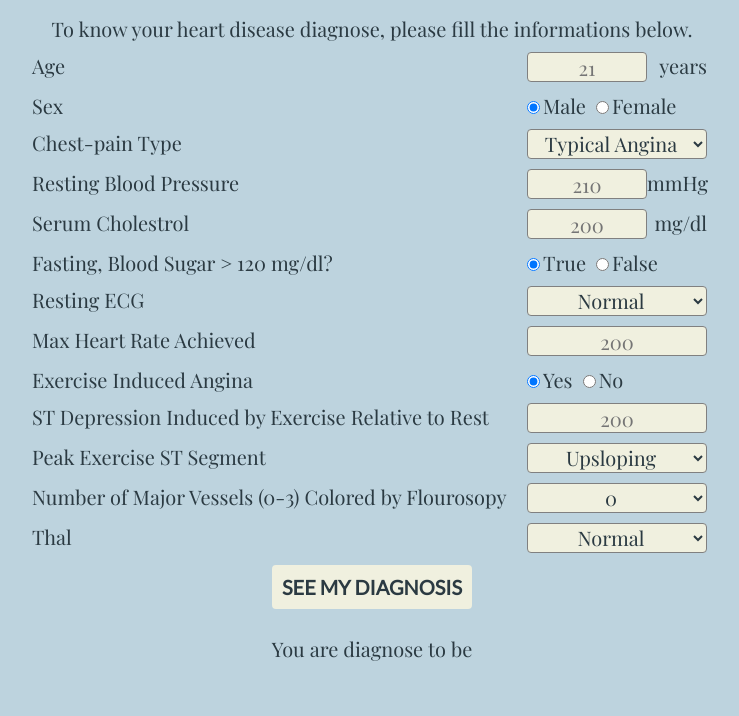
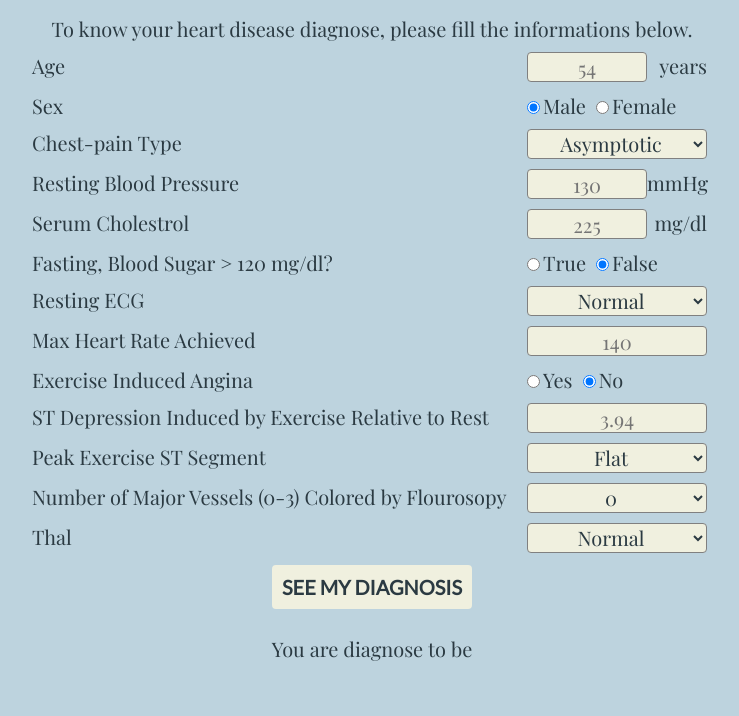
Before and after one commit to deborrrrrah/Heart-Disease-Classification, a Flask app: page / in a window 1280 px wide. Shown: the part 71-787 px from the top of the page, without its empty margins (268-1007 px from the left). Run offline with Flask 2, Linux system fonts and the light colour scheme; parts of the project's set-up code (start-up, migrations or seed data) failed here and were passed over.

Commit message:
fix default

```diff
--- a/templates/index.html
+++ b/templates/index.html
@@ -28,7 +28,7 @@
                     <div class="label"><label for="age">Age</label></div>
                     <img class="check_img" src="static/exclamation.png" id="check1" style="display: none">
                     <div class="input">
-                        <input type="text" class="input-form" name="age" id="age" placeholder="21"><span class="unit">years</span>
+                        <input type="text" class="input-form" name="age" id="age" placeholder="54"><span class="unit">years</span>
                     </div>
                 </div>
                 <div class="input-container">
@@ -45,7 +45,7 @@
                             <option value="1">Typical Angina</option>
                             <option value="2">Atypical Angina</option>
                             <option value="3">Non-Anginal Pain</option>
-                            <option value="4">Asymptotic</option>
+                            <option value="4" selected>Asymptotic</option>
                         </select>
                     </div>
                 </div>
@@ -53,7 +53,7 @@
                     <div class="label"><label for="resting-blood-pressure">Resting Blood Pressure</label></div>
                     <img class="check_img" src="static/exclamation.png" id="check2" style="display: none">
                     <div class="input">
-                        <input class="input-form" type="text" name="rest-blood-pressure" id="rest-blood-pressure" placeholder="210">
+                        <input class="input-form" type="text" name="rest-blood-pressure" id="rest-blood-pressure" placeholder="130">
                         <span class="unit">mmHg</span>
                     </div>
                 </div>
@@ -61,22 +61,22 @@
                     <div class="label"><label for="serum-cholestrol">Serum Cholestrol</label></div>
                     <img class="check_img" src="static/exclamation.png" id="check3" style="display: none">
                     <div class="input">
-                        <input class="input-form" type="text" name="serum-cholestrol" id="serum-cholestrol" placeholder="200">
+                        <input class="input-form" type="text" name="serum-cholestrol" id="serum-cholestrol" placeholder="225">
                         <span class="unit">mg/dl</span>
                     </div>
                 </div>
                 <div class="input-container">
                     <div class="label"><label for="fasting">Fasting, Blood Sugar > 120 mg/dl?</label></div>
                     <div class="radio">
-                        <input type="radio" name="fasting" value="1" checked>True
-                        <input type="radio" name="fasting" value="0">False<br>
+                        <input type="radio" name="fasting" value="1">True
+                        <input type="radio" name="fasting" value="0" checked>False<br>
                     </div>
                 </div>
                 <div class="input-container">
                     <div class="label"><label for="resting-ecg">Resting ECG</label></div>
                     <div class = "dropdown">
                         <select class="input-form" name ="resting-ecg" id="select-column7">
-                            <option value="0">Normal</option>
+                            <option value="0" selected>Normal</option>
                             <option value="1">Having ST-T Wave Abnormality</option>
                             <option value="2">Left Ventricular Hyperthropy</option>
                         </select>
@@ -85,26 +85,26 @@
                 <div class="input-container">
                     <div class="label"><label for="max-heart-rate">Max Heart Rate Achieved</label></div>
                     <img class="check_img" src="static/exclamation.png" id="check4" style="display: none">
-                    <div class="input"><input class="input-form" type="text" name="max-heart-rate" id="max-heart-rate" placeholder="200" style="width:180px;"></div>
+                    <div class="input"><input class="input-form" type="text" name="max-heart-rate" id="max-heart-rate" placeholder="140" style="width:180px;"></div>
                 </div>
                 <div class="input-container">
                     <div class="label"><label for="exercise-induced">Exercise Induced Angina</label></div>
                     <div class="radio">
-                        <input type="radio" name="exercise-induced" value="1" checked>Yes
-                        <input type="radio" name="exercise-induced" value="0">No
+                        <input type="radio" name="exercise-induced" value="1">Yes
+                        <input type="radio" name="exercise-induced" value="0" checked>No
                     </div>
                 </div>
                 <div class="input-container">
                     <div class="label"><label for="st-depression">ST Depression Induced by Exercise Relative to Rest</label></div>
                     <img class="check_img" src="static/exclamation.png" id="check5" style="display: none">
-                    <div class="input"><input class="input-form" type="text" name="st-depression" id="st-depression" placeholder="200" style="width:180px;"></div>
+                    <div class="input"><input class="input-form" type="text" name="st-depression" id="st-depression" placeholder="3.94" style="width:180px;"></div>
                 </div>
                 <div class="input-container">
                     <div class="label"><label for="peak-exercise">Peak Exercise ST Segment</label></div>
                     <div class = "dropdown">
                         <select class="input-form" name ="peak-exercise" id="select-column11">
                             <option value="1">Upsloping</option>
-                            <option value="2">Flat</option>
+                            <option value="2" selected>Flat</option>
                             <option value="3">Downsloping</option>
                         </select>
                     </div>
@@ -113,7 +113,7 @@
                     <div class="label"><label for="major-vessels">Number of Major Vessels (0-3) Colored by Flourosopy</label></div>
                     <div class = "dropdown">
                         <select class="input-form" name ="major-vessels" id ="select-column12">
-                            <option value="0">0</option>
+                            <option value="0" selected>0</option>
                             <option value="1">1</option>
                             <option value="2">2</option>
                             <option value="3">3</option>
@@ -124,7 +124,7 @@
                     <div class="label"><label for="thal">Thal</label></div>
                     <div class = "dropdown">
                         <select class="input-form" name ="thal" id="select-column13">
-                            <option value="3">Normal</option>
+                            <option value="3" selected>Normal</option>
                             <option value="6">Fixed Defect</option>
                             <option value="7">Reversable Defect</option>
                         </select>
```
